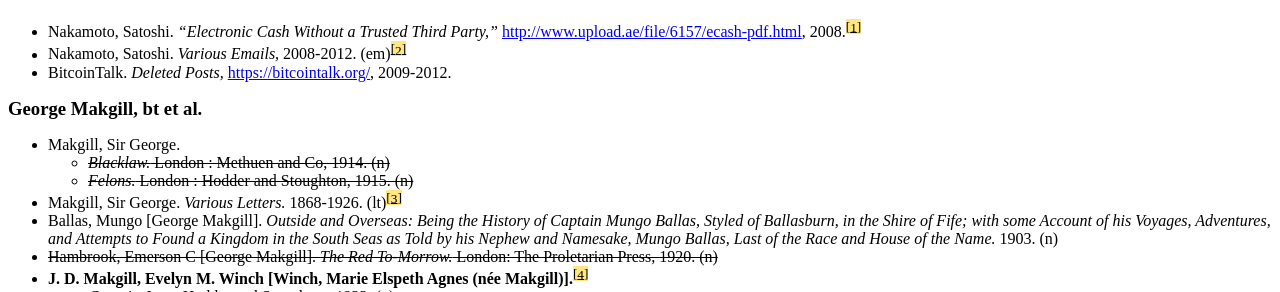
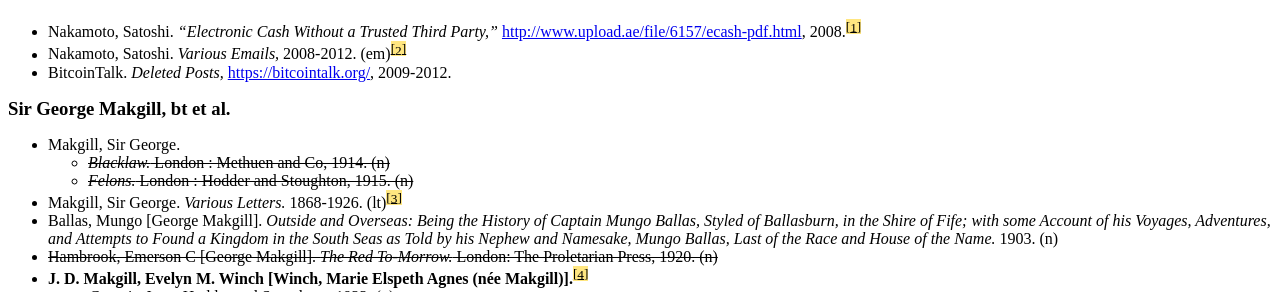
Before and after one commit to derykmakgill/website, a Jekyll site: the page built from research-bounties.md, in a window 1280 px wide. Shown: the part 370-662 px from the top of the page. Built offline with Jekyll 4.4.1, drawn with Linux system fonts in a browser that asks for light colours.

Commit message:
Update research-bounties.md

```diff
--- a/research-bounties.md
+++ b/research-bounties.md
@@ -22,7 +22,7 @@
 - Nakamoto, Satoshi. *Various Emails,* 2008-2012. (em)<span class="footnote"><span class="fnHide"> (Footnote: </span>Adam Back, Greg Maxwell and Theymos should release the emails from they claim to have received from Satoshi. If there are identifying materials, which I doubt, they can be redacted from the document!<span class="fnHide">)</span></span>
 - BitcoinTalk. *Deleted Posts,* [https://bitcointalk.org/](https://bitcointalk.org/), 2009-2012.
 
-## George Makgill, bt et al.
+## Sir George Makgill, bt et al.
 
 - Makgill, Sir George.
   - ~~*Blacklaw.* London : Methuen and Co, 1914. (n)~~
```
